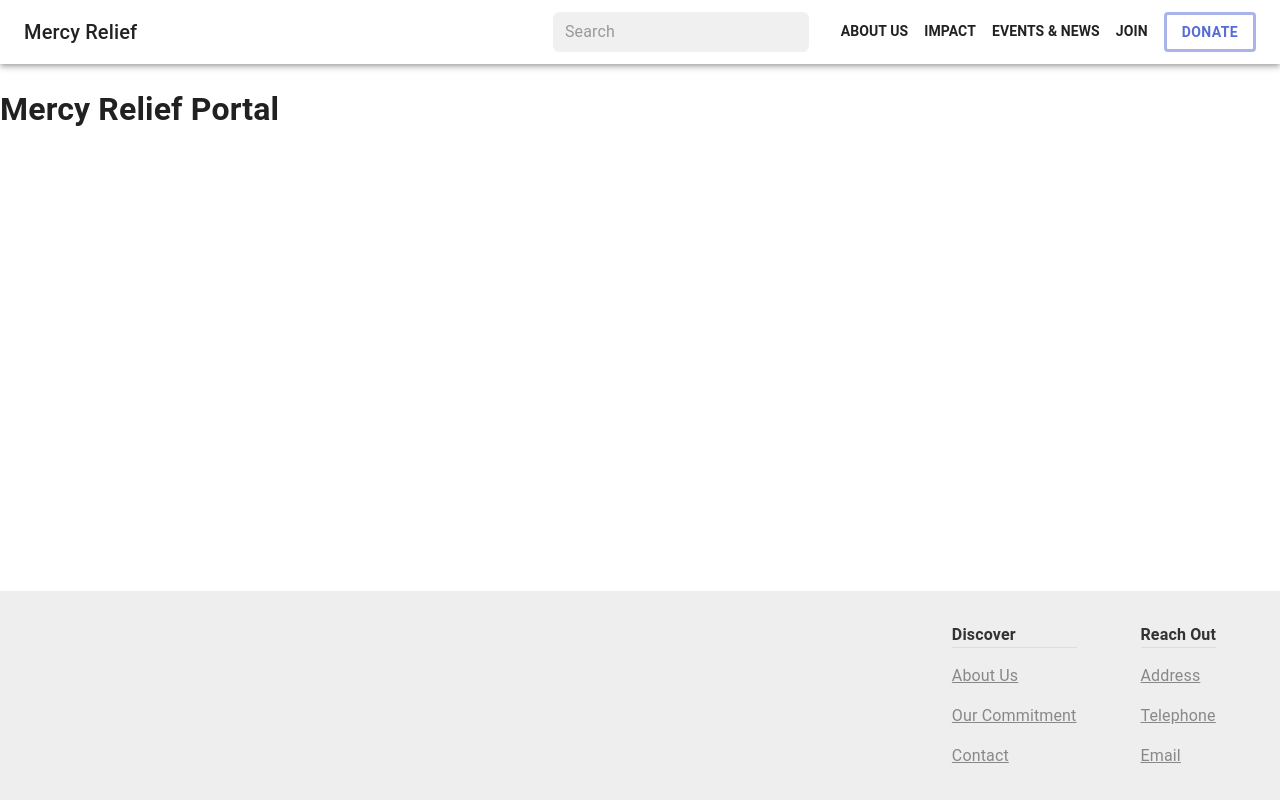
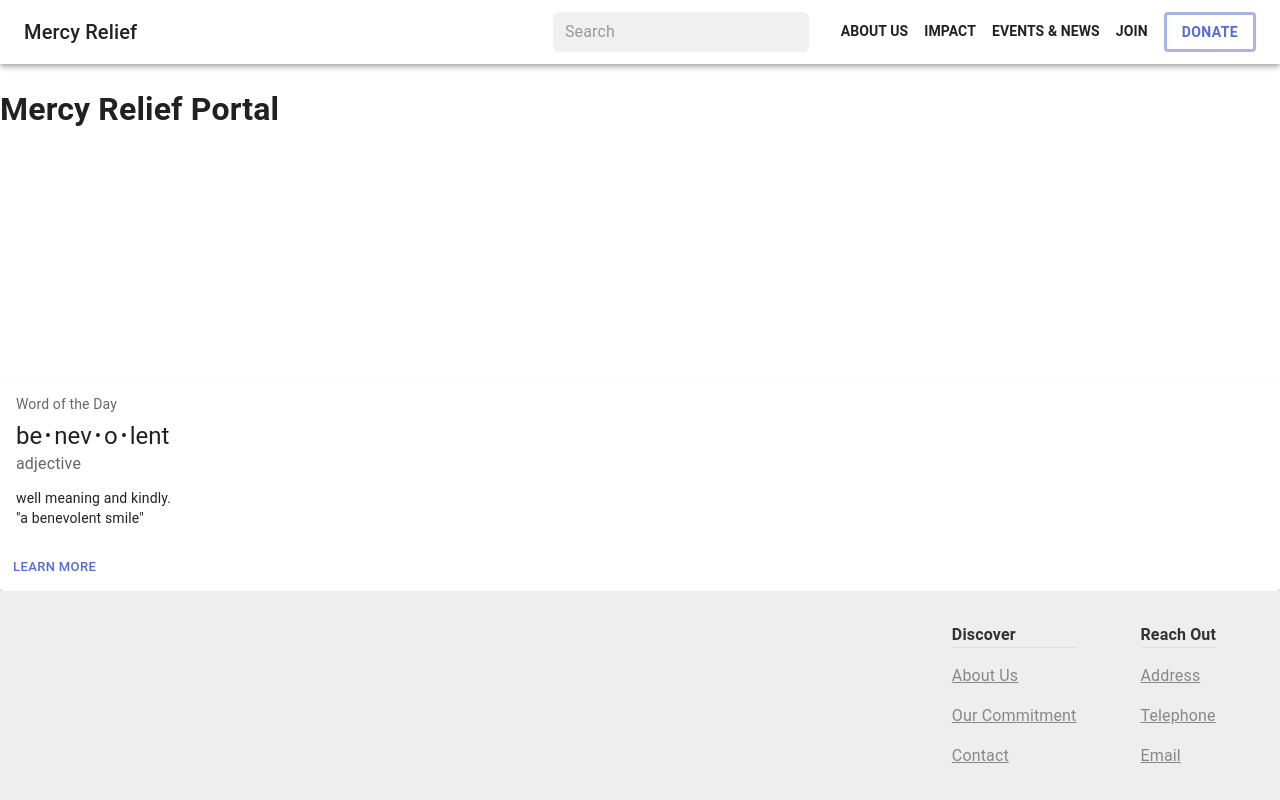
Before and after one commit to dsc-project-mr/mr-fe-external, a Next.js app: page / in a window 1280 px wide. Built offline with nearby package versions, Linux system fonts and the light colour scheme.

Commit message:
Testing to add BasicCard component to page

```diff
--- /dev/null
+++ b/components/BasicCard/index.tsx
@@ -0,0 +1,44 @@
+import * as React from 'react';
+import Box from '@mui/material/Box';
+import Card from '@mui/material/Card';
+import CardActions from '@mui/material/CardActions';
+import CardContent from '@mui/material/CardContent';
+import Button from '@mui/material/Button';
+import Typography from '@mui/material/Typography';
+
+const bull = (
+  <Box
+    component="span"
+    sx={{ display: 'inline-block', mx: '2px', transform: 'scale(0.8)' }}
+  >
+    •
+  </Box>
+);
+
+const BasicCard = () => {
+  return (
+    <Card sx={{ minWidth: 275 }}>
+      <CardContent>
+        <Typography sx={{ fontSize: 14 }} color="text.secondary" gutterBottom>
+          Word of the Day
+        </Typography>
+        <Typography variant="h5" component="div">
+          be{bull}nev{bull}o{bull}lent
+        </Typography>
+        <Typography sx={{ mb: 1.5 }} color="text.secondary">
+          adjective
+        </Typography>
+        <Typography variant="body2">
+          well meaning and kindly.
+          <br />
+          {'"a benevolent smile"'}
+        </Typography>
+      </CardContent>
+      <CardActions>
+        <Button size="small">Learn More</Button>
+      </CardActions>
+    </Card>
+  );
+}
+
+export default BasicCard;
--- a/components/Layout/index.tsx
+++ b/components/Layout/index.tsx
@@ -6,6 +6,7 @@
 import Box from '@mui/material/Box'
 import NavBar from 'components/NavBar'
 import Footer from 'components/Footer'
+import BasicCard from 'components/BasicCard'
 
 type Props = {
   children: ReactNode
@@ -27,6 +28,7 @@
 
         <main style={{ flex: 1 }}>{children}</main>
 
+        <BasicCard />
         <Footer />
       </ThemeProvider>
     </Box>
```
Also changed, not shown: pages/_app.tsx (line endings or trailing spaces).
